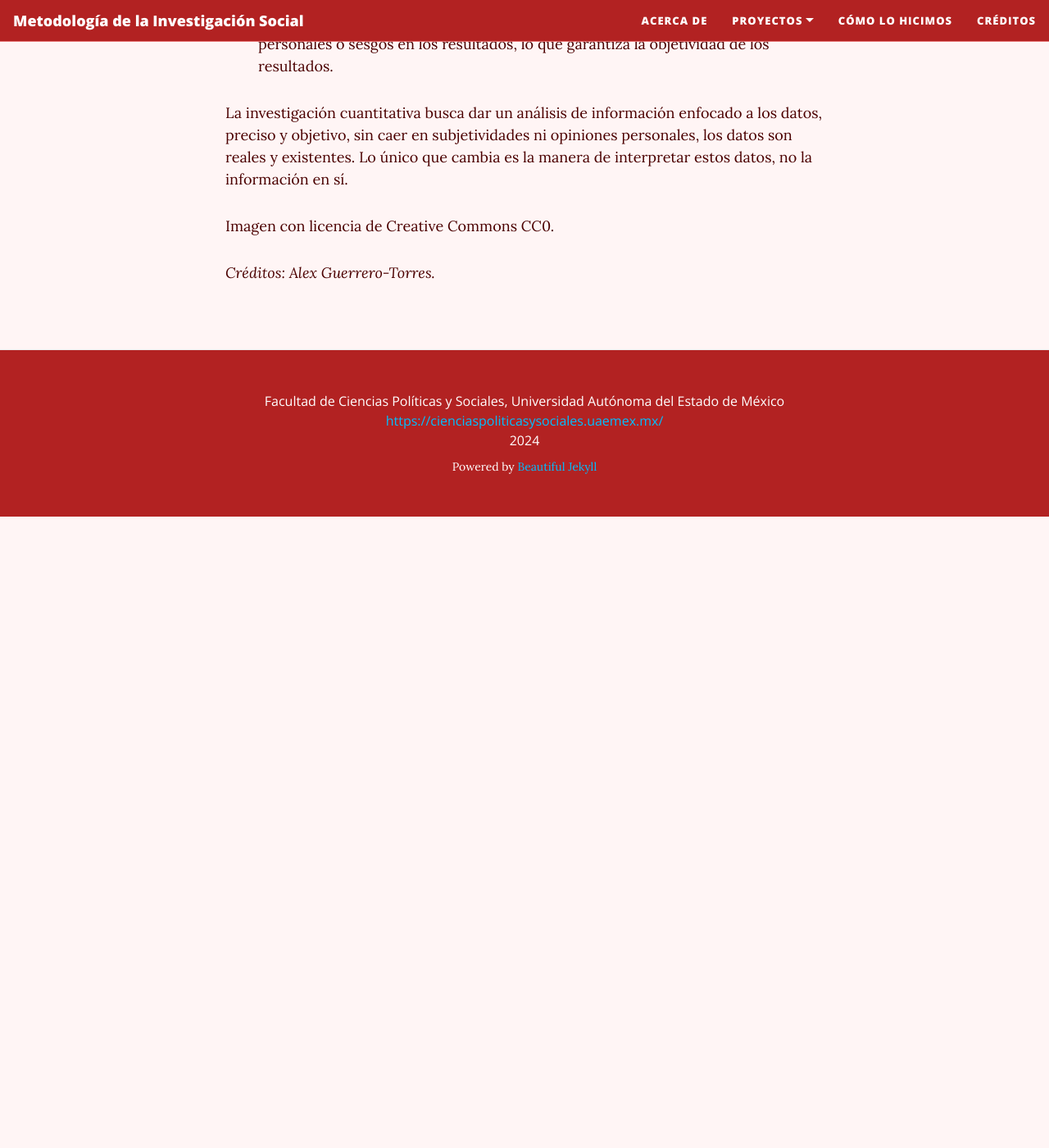
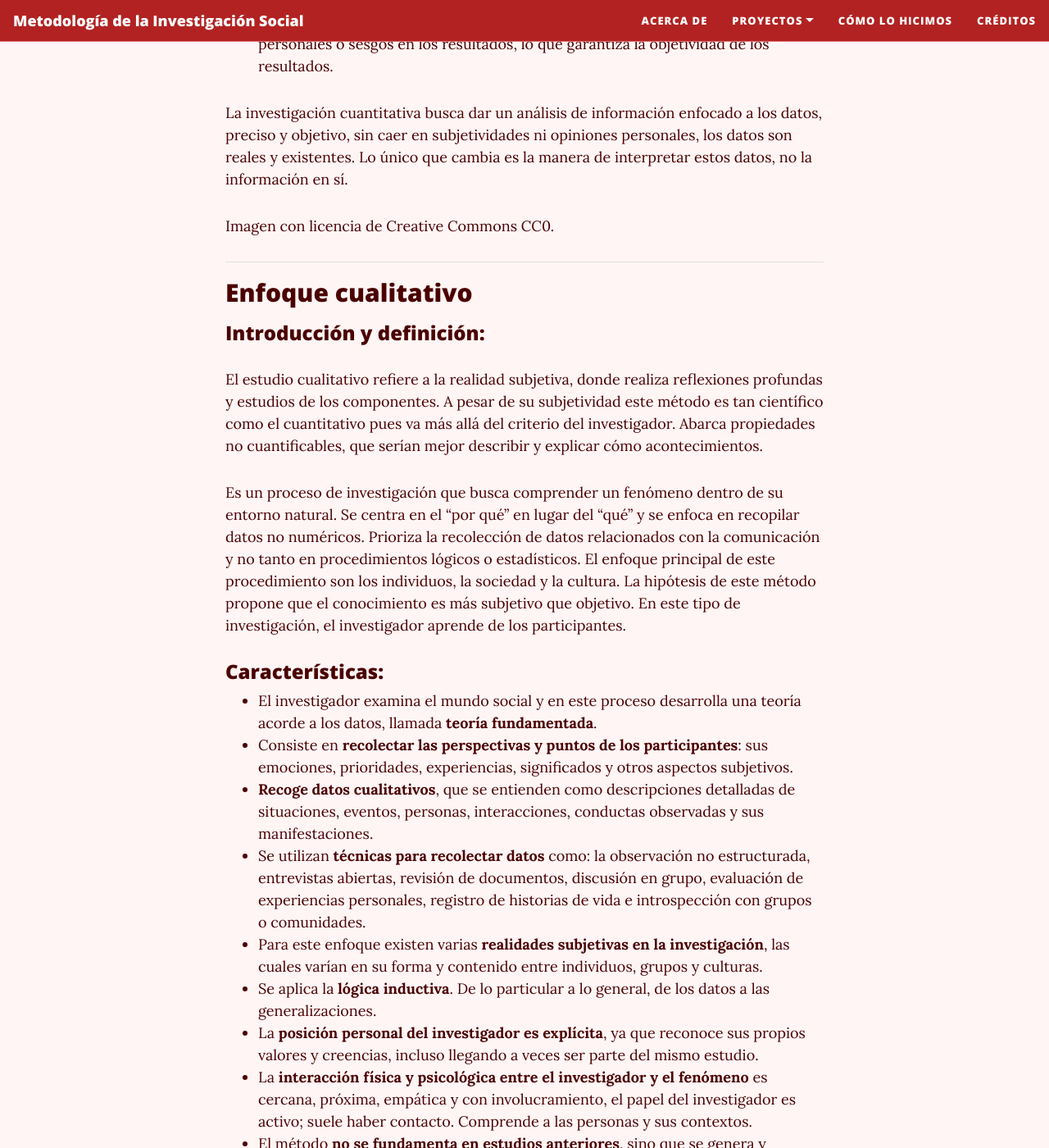
Before and after one commit to rosariorogel/metodologia, a Jekyll site: the page built from _pages/enfoques-investigacion.md, in a window 1280 px wide and 1400 px high, scrolled down 1535 px. Shown: the whole window at 82% size. Built offline with Jekyll 4.4.1, drawn with Linux system fonts in a browser that asks for light colours; nearby versions of some CDN libraries; before the commit the page ends 2165 px from its top, so only the background shows below that; some of the changed text lies outside the part shown.

Commit message:
Update enfoques-investigacion.md
Añadido infografía método cualitativo e información correspondiente al método

```diff
--- a/_pages/enfoques-investigacion.md
+++ b/_pages/enfoques-investigacion.md
@@ -37,4 +37,33 @@
 
 Imagen con licencia de Creative Commons CC0.
 
+---
+
+## **Enfoque cualitativo**
+
+### **Introducción y definición:**
+
+El estudio cualitativo refiere a la realidad subjetiva, donde realiza reflexiones profundas y estudios de los componentes. A pesar de su subjetividad este método es tan científico como el cuantitativo pues va más allá del criterio del investigador. Abarca propiedades no cuantificables, que serían mejor describir y explicar cómo acontecimientos.
+
+Es un proceso de investigación que busca comprender un fenómeno dentro de su entorno natural. Se centra en el “por qué” en lugar del “qué” y se enfoca en recopilar datos no numéricos. Prioriza la recolección de datos relacionados con la comunicación y no tanto en procedimientos lógicos o estadísticos. El enfoque principal de este procedimiento son los individuos, la sociedad y la cultura. La hipótesis de este método propone que el conocimiento es más subjetivo que objetivo. En este tipo de investigación, el investigador aprende de los participantes.
+
+### **Características:**
+
+*   El investigador examina el mundo social y en este proceso desarrolla una teoría acorde a los datos, llamada **teoría fundamentada**.
+*   Consiste en **recolectar las perspectivas y puntos de los participantes**: sus emociones, prioridades, experiencias, significados y otros aspectos subjetivos.
+*   **Recoge datos cualitativos**, que se entienden como descripciones detalladas de situaciones, eventos, personas, interacciones, conductas observadas y sus manifestaciones.
+*   Se utilizan **técnicas para recolectar datos** como: la observación no estructurada, entrevistas abiertas, revisión de documentos, discusión en grupo, evaluación de experiencias personales, registro de historias de vida e introspección con grupos o comunidades.
+*   Para este enfoque existen varias **realidades subjetivas en la investigación**, las cuales varían en su forma y contenido entre individuos, grupos y culturas.
+*   Se aplica la **lógica inductiva**. De lo particular a lo general, de los datos a las generalizaciones.
+*   La **posición personal del investigador es explícita**, ya que reconoce sus propios valores y creencias, incluso llegando a veces ser parte del mismo estudio.
+*   La **interacción física y psicológica entre el investigador y el fenómeno** es cercana, próxima, empática y con involucramiento, el papel del investigador es activo; suele haber contacto. Comprende a las personas y sus contextos.
+*   El método **no se fundamenta en estudios anteriores**, sino que se genera y construye a partir de los datos empíricos obtenidos y analizados.
+*   El investigador **confía en el proceso mismo de investigación** para identificarlos y descubrir cómo se relacionan.
+* Los **datos que se recolectan son presentados** en forma de textos, imágenes, piezas audiovisuales, documentos y objetos por lo regular personales.
+
+<img src="{{ site.baseurl }}/assets/img/Enfoque_Cualitativo.png" style="float:left;width:643px;padding-right:1600px;">
+
+Pie de foto: Imagen con licencia de Creative Commons CC0.
+
+*Créditos: Derek Rosales Nava.*
 *Créditos: Alex Guerrero-Torres.*
```
